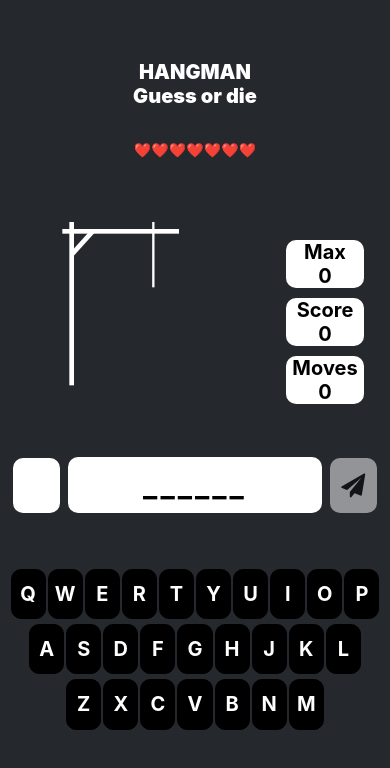
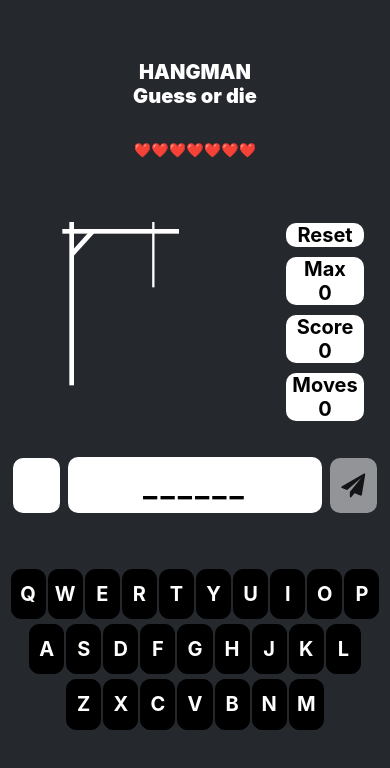
Before and after one commit to lieaks/hanged_man, a React Native app: screen / in a window 390 px wide. Shown: the top 768 px of the page. Built offline with nearby package versions, Linux system fonts and the light colour scheme.

Commit message:
feat: reset btn added

```diff
--- a/components/Score.js
+++ b/components/Score.js
@@ -9,40 +9,41 @@ export default function Score({
   setMaxScore,
   setMoveCounter,
 }) {
+  const reset = () => {
+    save("maxScore", "0");
+    setMaxScore(0);
+    save("score", "0");
+    setScore(0);
+    save("moveCounter", "0");
+    setMoveCounter(0);
+  };
+
   return (
     <View style={styles.container}>
-      <View style={styles.counter}>
+      <View style={styles.reset}>
         <Pressable
           style={styles.btn}
           onPress={() => {
-            save("maxScore", "0");
-            setMaxScore(0);
+            reset();
           }}
         >
+          <Text style={styles.text}>Reset</Text>
+        </Pressable>
+      </View>
+      <View style={styles.counter}>
+        <Pressable style={styles.btn}>
           <Text style={styles.text}>Max</Text>
           <Text style={styles.text}>{maxScore}</Text>
         </Pressable>
       </View>
       <View style={styles.counter}>
-        <Pressable
-          style={styles.btn}
-          onPress={() => {
-            save("score", "0");
-            setScore(0);
-          }}
-        >
+        <Pressable style={styles.btn}>
           <Text style={styles.text}>Score</Text>
           <Text style={styles.text}>{score}</Text>
         </Pressable>
       </View>
       <View style={styles.counter}>
-        <Pressable
-          style={styles.btn}
-          onPress={() => {
-            save("moveCounter", "0");
-            setMoveCounter(0);
-          }}
-        >
+        <Pressable style={styles.btn}>
           <Text style={styles.text}>Moves</Text>
           <Text style={styles.text}>{moveCounter}</Text>
         </Pressable>
@@ -58,6 +59,14 @@ const styles = StyleSheet.create({
     alignItems: "center",
     gap: 10,
   },
+  reset: {
+    backgroundColor: "white",
+    alignItems: "center",
+    justifyContent: "center",
+    borderRadius: 10,
+    width: "60%",
+    height: "16%",
+  },
   counter: {
     backgroundColor: "white",
     alignItems: "center",
```
